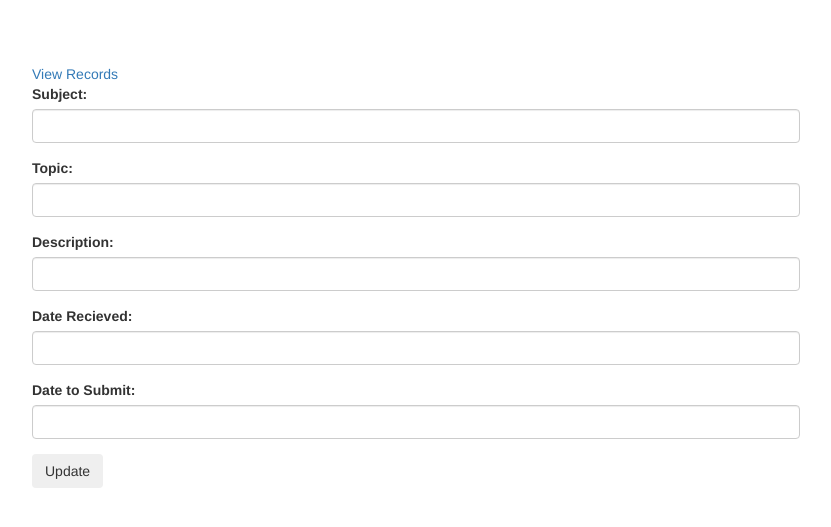
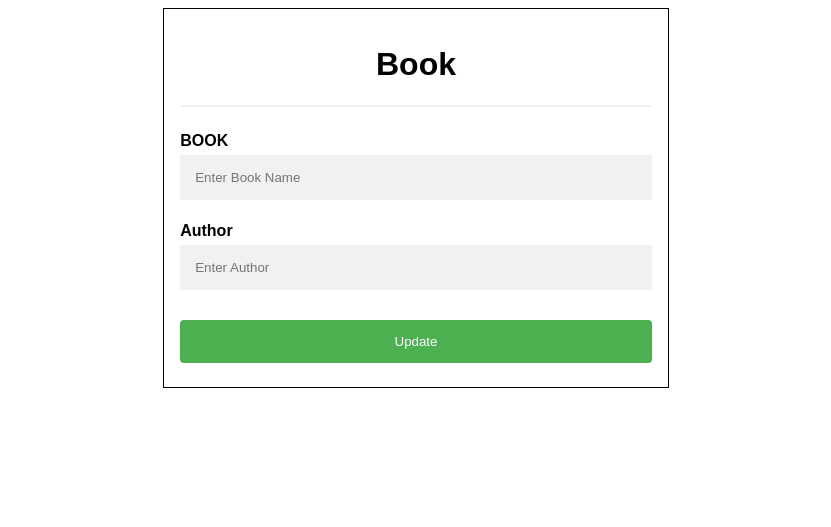
Before and after one commit to daynne1726/Specialization_Backend, a PHP site: page /updateBook.php?id=1 in a window 1280 px wide. Shown: the top 527 px of the page, without its empty margins (224-1055 px from the left). Run offline with PHP 8.4, Linux system fonts and the light colour scheme; data that the repository does not hold is empty.

Commit message:
wala pay update

```diff
--- a/updateBook.php
+++ b/updateBook.php
@@ -1,67 +1,109 @@
 <!DOCTYPE html>
-<html lang="en">
-<head>
-        <meta charset="utf-8">
-        <meta name="viewport" content="width=device-width, initial-scale=1">
-        <link rel="stylesheet" href="https://maxcdn.bootstrapcdn.com/bootstrap/3.4.1/css/bootstrap.min.css">
-        <script src="https://ajax.googleapis.com/ajax/libs/jquery/3.4.1/jquery.min.js"></script>
-        <script src="https://maxcdn.bootstrapcdn.com/bootstrap/3.4.1/js/bootstrap.min.js"></script>
+<html>
+<style>
+body {font-family: Arial, Helvetica, sans-serif;}
+* {box-sizing: border-box}
 
-         <style>
-        body {
-    /* margin-top:40px;
-    background: url("https://encrypted-tbn0.gstatic.com/images?q=tbn:ANd9GcRFvBdT_B63So-QXx9ROMGyfOKa_pc5ClikjZItfdmu_7aqHjg6&s");
-    background-repeat: no-repeat;
-    background-size: cover; */
+form{
+            border:1px solid black;
+            margin-left:30%;
+            margin-right:30%
+
+        }
+
+/* Full-width input fields */
+input[type=text], input[type=password] {
+  width: 100%;
+  padding: 15px;
+  margin: 5px 0 22px 0;
+  display: inline-block;
+  border: none;
+  background: #f1f1f1;
 }
-    </style>
-</head>
+input[type=submit] {
+  width: 100%;
+  background-color: #4CAF50;
+  color: white;
+  padding: 14px 20px;
+  margin: 8px 0;
+  border: none;
+  border-radius: 4px;
+  cursor: pointer;
+}
+
+input[type=text]:focus, input[type=password]:focus {
+  background-color: #ddd;
+  outline: none;
+}
+h1{
+    text-align:center;
+}
+
+hr {
+  border: 1px solid #f1f1f1;
+  margin-bottom: 25px;
+}
+
+/* Set a style for all buttons */
+button {
+  background-color: #4CAF50;
+  color: white;
+  padding: 14px 20px;
+  margin: 8px 0;
+  border: none;
+  cursor: pointer;
+  width: 100%;
+  opacity: 0.9;
+}
+
+button:hover {
+  opacity:1;
+}
+
+/* Extra styles for the cancel button */
+.cancelbtn {
+  padding: 14px 20px;
+  background-color: #f44336;
+}
+
+/* Float cancel and signup buttons and add an equal width */
+.cancelbtn, .signupbtn {
+  float: left;
+  width: 50%;
+}
+
+/* Add padding to container elements */
+.container {
+  padding: 16px;
+}
+
+/* Clear floats */
+.clearfix::after {
+  content: "";
+  clear: both;
+  display: table;
+}
+
+</style>
 <body>
-<link href="form.css" rel="stylesheet">
+<?php //include("insertbookDb.php");?>
+<form class="form" action="updatebookDB.php" method="post">
+  <div class="container">
+    <h1>Book</h1>
+    <hr>
 
-<form style= " margin-left: 20%;margin-right: 20%;margin-top: 5%" class="form" action="updatedAssignment.php" method="post">
-<a href="viewAssignment.php">View Records</a>
-     <?php
-        $id=$_REQUEST['id'];
-        $link = mysqli_connect("localhost", "root", "", "pntraining");
-        $query = "SELECT * from bookstore where id='".$id."'";
-        $result = mysqli_query($link, $query) or die ( mysqli_error());
-        $row = mysqli_fetch_assoc($result);
-    ?>
+    <label><b>BOOK</b></label>
+    <input class="input"  type="text" placeholder="Enter Book Name" name="Book" value="">
 
-    <input type="hidden" name="id" value="<?php echo $_REQUEST['id'];?>">
-
-    <div class="form-group">
-    <label>Subject:</label>
-    <input class="input form-control" name="subject1" type="text" value="<?php echo $row['subject1'];?>">
+    <label><b>Author</b></label>
+    <input class="input"  type="text" placeholder="Enter Author" name="Author" value="">
+    <input type="hidden" name="id" value=<?php echo $_GET['id'];?>>
+    <div>
+    <input class="submit" name="update" type="submit" value="Update">
     </div>
 
-    <div class="form-group">
-    <label>Topic:</label>
-    <input class="input form-control" name="topic" type="text" value="<?php echo $row['topic'];?>">
-    </div>
+  </div>
+</form>
 
-    <div class="form-group">
-      <label>Description:</label>
-      <input class="input form-control" name="descript" type="text" value="<?php echo $row['descript'];?>">
-    </div>
-
-    <div class="form-group">
-      <label>Date Recieved:</label>
-    <input class="input form-control" name="given" type="text" value="<?php echo $row['given'];?>">
-    </div>
-
-    <div class="form-group">
-      <label>Date to Submit:</label>
-    <input class="input form-control" name="submission" type="text" value="<?php echo $row['submission'];?>">
-    </div>
-
-
-    <input class="submit btn btn-defaul" name="submit" type="submit" value="Update">
-  </form>
-
-
-
-</form>
 </body>
 </html>
```
Also changed, not shown: DbConnect.php (+8 -15 lines), dbFunction.php (+38 -46 lines), updatebookDB.php (+44 -11 lines), viewbook.php (+26 -22 lines).
